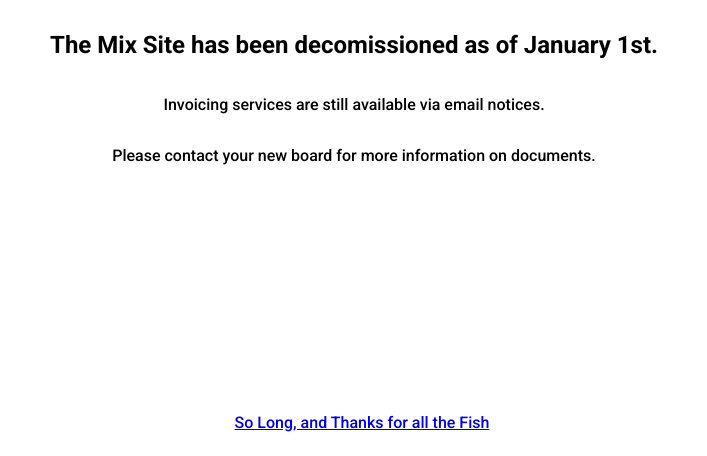
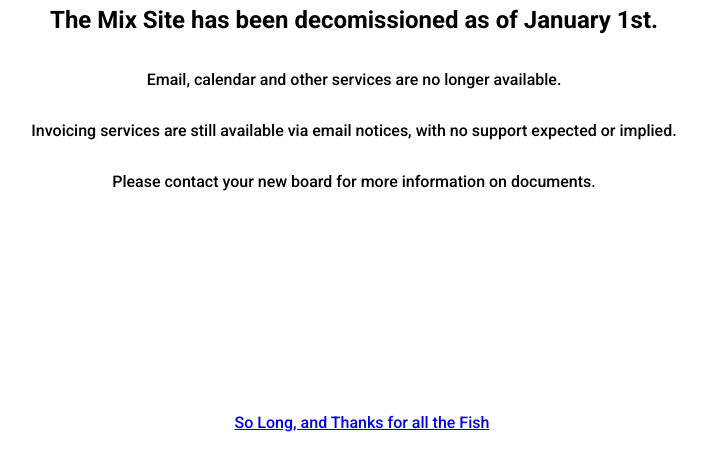
Before and after one commit to vladzaharia/themixsite, a plain HTML site: page index.html in a window 1280 px wide. Shown: the part 352-808 px from the top of the page, without its empty margins (286-993 px from the left). Drawn offline with Linux system fonts and the light colour scheme.

Commit message:
update text

```diff
--- a/index.html
+++ b/index.html
@@ -32,7 +32,9 @@
         <h1>The Mix HOA Site</h1>
         <h2>The Mix Site has been decomissioned as of January 1st.</h2>
 
-        <p>Invoicing services are still available via email notices.</p>
+        <p>Email, calendar and other services are no longer available.</p>
+
+        <p>Invoicing services are still available via email notices, with no support expected or implied.</p>
 
         <p>Please contact your new board for more information on documents.</p>
     </div>
```
